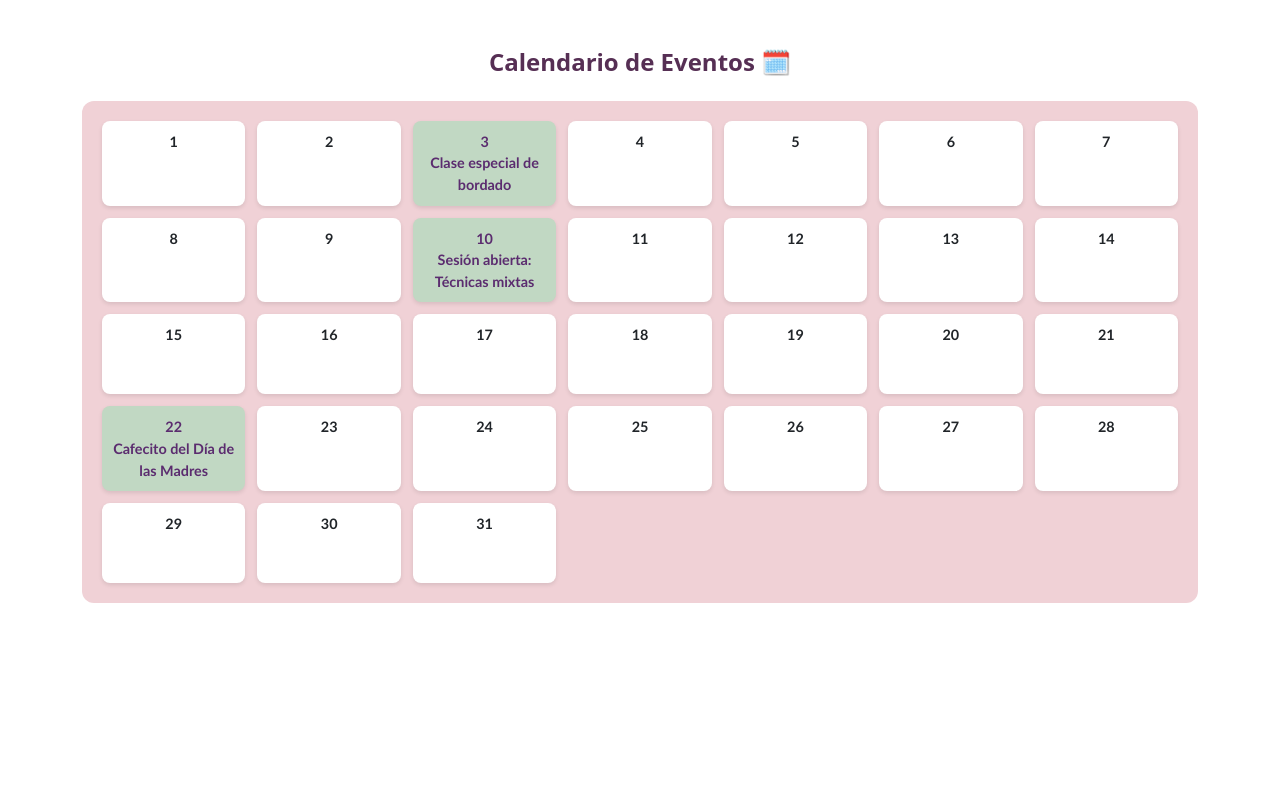
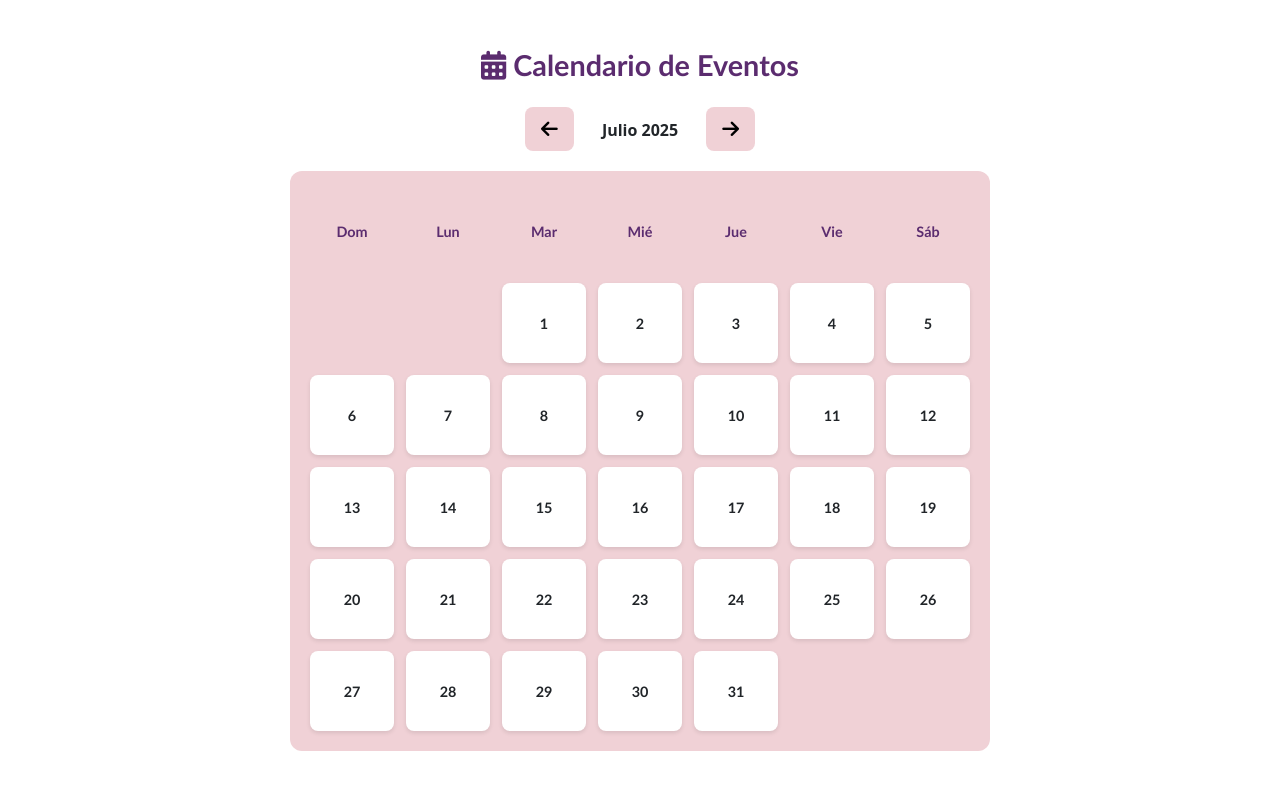
Before and after one commit to Ange3108/G2_SC502_VN_Proyecto, a PHP site: page /secciones/eventos.html in a window 1280 px wide. Run offline with PHP 8.4, Linux system fonts and the light colour scheme; some libraries are stand-ins or nearby versions.

Commit message:
Hice unos pequeños cambios, y modifiqué eventos

```diff
--- a/La Crocherita/Comunidad/css/style.css
+++ b/La Crocherita/Comunidad/css/style.css
@@ -36,7 +36,7 @@
   display: flex;
   flex-direction: column;
   align-items: center;
-  font-family: 'Trebuchet MS', sans-serif;
+  font-family: "Trebuchet MS", sans-serif;
   font-size: 16px;
   width: 900px;
   margin: 90px auto;
@@ -46,15 +46,16 @@
   background-color: #c4f7f7;
   padding: 30px;
   border-radius: 10px;
-  box-shadow: 0 2px 6px rgba(0,0,0,0.1);
+  box-shadow: 0 2px 6px rgba(0, 0, 0, 0.1);
   text-align: center;
   width: 100%;
   max-width: 500px;
   margin-bottom: 20px;
 }
 
-#selectHorario, #btnReservar {
-  font-family: 'Poppins', sans-serif;
+#selectHorario,
+#btnReservar {
+  font-family: "Poppins", sans-serif;
   padding: 10px;
   margin-top: 10px;
   width: 100%;
@@ -73,7 +74,7 @@
   margin: 24px auto;
   width: 100%;
   max-width: 500px;
-  box-shadow: 0 0 5px rgba(0,0,0,0.1);
+  box-shadow: 0 0 5px rgba(0, 0, 0, 0.1);
 }
 
 .titulo-pagina {
@@ -85,6 +86,34 @@
 }
 
 /*Estilo de Eventos*/
+/* Estilo general */
+.titulo-pagina {
+  font-family: "Trebuchet MS", sans-serif;
+  font-weight: bold;
+  font-size: 1.8rem;
+  color: #5b2c6f;
+}
+
+/* Navegación de mes */
+.navegacion-calendario {
+  text-align: center;
+  margin-bottom: 20px;
+}
+
+.navegar-mes {
+  background-color: #f0d1d6;
+  border: none;
+  padding: 8px 16px;
+  font-size: 1.2rem;
+  border-radius: 8px;
+  cursor: pointer;
+  margin: 0 8px;
+  transition: background-color 0.2s ease;
+}
+
+.navegar-mes:hover {
+  background-color: #e3b8c1;
+}
 .calendar-grid {
   display: grid;
   grid-template-columns: repeat(7, 1fr);
@@ -92,6 +121,8 @@
   background-color: #f0d1d6;
   padding: 20px;
   border-radius: 12px;
+  max-width: 700px;
+  margin: auto;
 }
 
 .calendar-day {
@@ -99,11 +130,14 @@
   border-radius: 8px;
   padding: 10px;
   text-align: center;
-  box-shadow: 0 2px 4px rgba(0,0,0,0.1);
+  box-shadow: 0 2px 4px rgba(0, 0, 0, 0.1);
   font-family: "Trebuchet MS", sans-serif;
   font-size: 0.9rem;
   min-height: 80px;
   position: relative;
+  display: flex;
+  flex-direction: column;
+  justify-content: center;
 }
 
 .calendar-day.evento {
@@ -111,3 +145,30 @@
   font-weight: bold;
   color: #5b2c6f;
 }
+
+
+.boton-mes {
+  background-color: #f0d1d6;
+  border: none;
+  padding: 10px;
+  border-radius: 8px;
+  font-size: 1.2rem;
+  cursor: pointer;
+  color: #5b2c6f;
+}
+
+.dia-semana {
+  font-weight: bold;
+  background-color: transparent;
+  box-shadow: none;
+  border: none;
+  color: #5b2c6f;
+  cursor: default;
+}
+
+.invisible {
+  background-color: transparent;
+  box-shadow: none;
+  border: none;
+  cursor: default;
+}
--- a/La Crocherita/Comunidad/js/eventos.js
+++ b/La Crocherita/Comunidad/js/eventos.js
@@ -1,18 +1,69 @@
 document.addEventListener("DOMContentLoaded", function () {
-  const diasEnMes = 31; // Propuesta: Agosto
   const calendar = document.getElementById("calendar");
+  const mesActual = document.getElementById("mesActual");
+  const btnPrev = document.getElementById("prevMonth");
+  const btnNext = document.getElementById("nextMonth");
+
+  const meses = [
+    "Enero",
+    "Febrero",
+    "Marzo",
+    "Abril",
+    "Mayo",
+    "Junio",
+    "Julio",
+    "Agosto",
+    "Septiembre",
+    "Octubre",
+    "Noviembre",
+    "Diciembre",
+  ];
+
+  const diasSemana = ["Dom", "Lun", "Mar", "Mié", "Jue", "Vie", "Sáb"];
 
   const eventos = [
-    { dia: 3, titulo: "Clase especial de bordado" },
-    { dia: 10, titulo: "Sesión abierta: Técnicas mixtas" },
-    { dia: 22, titulo: "Cafecito del Día de las Madres" },
+    { dia: 3, mes: 7, titulo: "Clase especial de bordado" }, // Agosto (mes 7)
+    { dia: 10, mes: 7, titulo: "Sesión abierta: Técnicas mixtas" },
+    { dia: 22, mes: 7, titulo: "Cafecito del Día de las Madres" },
+    { dia: 5, mes: 8, titulo: "Bienvenida a septiembre" }, // Septiembre
   ];
 
+  let currentMonth = new Date().getMonth(); // mes actual
+  let currentYear = new Date().getFullYear();
+
+  function getDiasEnMes(mes, año) {
+    return new Date(año, mes + 1, 0).getDate();
+  }
+
+  function renderCalendar(mes) {
+    calendar.innerHTML = "";
+    mesActual.textContent = `${meses[mes]} ${currentYear}`;
+
+    // Día de la semana en que comienza el mes
+    const firstDay = new Date(currentYear, mes, 1).getDay();
+    const diasEnMes = getDiasEnMes(mes, currentYear);
+
+    // Agregar encabezado de días
+    diasSemana.forEach((dia) => {
+      const diaSemana = document.createElement("div");
+      diaSemana.className = "calendar-day dia-semana";
+      diaSemana.textContent = dia;
+      calendar.appendChild(diaSemana);
+    });
+
+    //Espacios vacíos antes del día 1
+    for (let i = 0; i < firstDay; i++) {
+      const emptyDiv = document.createElement("div");
+      emptyDiv.className = "calendar-day invisible";
+      calendar.appendChild(emptyDiv);
+    }
+
+    //Días del mes
     for (let i = 1; i <= diasEnMes; i++) {
       const diaDiv = document.createElement("div");
       diaDiv.className = "calendar-day";
 
-    const evento = eventos.find((ev) => ev.dia === i);
+      const evento = eventos.find((ev) => ev.dia === i && ev.mes === mes);
       if (evento) {
         diaDiv.classList.add("evento");
         diaDiv.innerHTML = `<strong>${i}</strong><br>${evento.titulo}`;
@@ -22,4 +73,17 @@ document.addEventListener("DOMContentLoaded", function () {
 
       calendar.appendChild(diaDiv);
     }
+  }
+
+  btnPrev.addEventListener("click", () => {
+    currentMonth = (currentMonth - 1 + 12) % 12;
+    renderCalendar(currentMonth);
   });
+
+  btnNext.addEventListener("click", () => {
+    currentMonth = (currentMonth + 1) % 12;
+    renderCalendar(currentMonth);
+  });
+
+  renderCalendar(currentMonth);
+});
--- a/La Crocherita/Comunidad/secciones/eventos.html
+++ b/La Crocherita/Comunidad/secciones/eventos.html
@@ -3,16 +3,34 @@
   <head>
     <meta charset="UTF-8" />
     <title>Eventos - La Crocherita</title>
-    <link rel="stylesheet" href="../css/style.css" />
+    <link
+      href="https://cdn.jsdelivr.net/npm/bootstrap@5.3.0/dist/css/bootstrap.min.css"
+      rel="stylesheet"
+    />
+    <link rel="stylesheet" href="css/style.css" />
     <link
       rel="stylesheet"
-      href="https://cdn.jsdelivr.net/npm/bootstrap@5.3.0/dist/css/bootstrap.min.css"
+      href="https://cdnjs.cloudflare.com/ajax/libs/font-awesome/6.0.0-beta3/css/all.min.css"
     />
-    <link rel="stylesheet" href="../css/calendar.css" />
+
+    <link rel="stylesheet" href="../css/style.css" />
   </head>
   <body>
     <main class="container mt-5">
-      <h2 class="titulo-pagina text-center mb-4">Calendario de Eventos 🗓️</h2>
+      <h2 class="titulo-pagina text-center mb-4">
+        <i class="fa-solid fa-calendar-days"></i> Calendario de Eventos
+      </h2>
+
+      <div class="navegacion-calendario">
+        <button id="prevMonth" class="navegar-mes">
+          <i class="fa-solid fa-arrow-left"></i>
+        </button>
+        <span id="mesActual" class="mx-3 fw-bold"></span>
+        <button id="nextMonth" class="navegar-mes">
+          <i class="fa-solid fa-arrow-right"></i>
+        </button>
+      </div>
+
       <div id="calendar" class="calendar-grid"></div>
     </main>
 
--- a/La Crocherita/Home/Home.html
+++ b/La Crocherita/Home/Home.html
@@ -176,11 +176,6 @@
       <span><i class="fab fa-pinterest"></i></span>
     </div>
     <p>&copy; 2025 La Crocherita. Todos los derechos reservados.</p>
-    <p>
-      <a href="../Login/Login.html">Iniciar Sesión</a> |
-      <a href="../Login/register.html">Registrarse</a> |
-      <a href="../Login/contra_olvidada.html">¿Olvidaste tu contraseña?</a>
-    </p>
   </footer>
 </body>
 
```
Also changed, not shown: La Crocherita/Login/js/contra_olvidada.js (renamed from La Crocherita/Login/contra_olvidada.js). Lines whose indentation alone changed are shown as unchanged.
